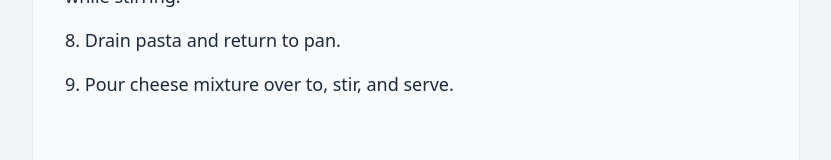
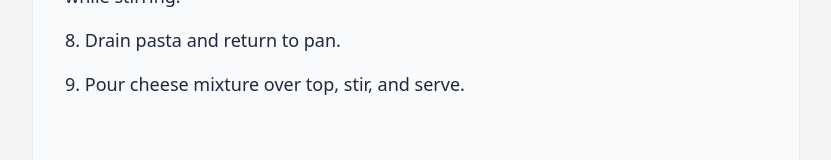
Before and after one commit to kyleratti/justgivemethedamn.recipes, a SvelteKit app in the folder source/: page /recipes/pasta/stovetop-mac-and-cheese in a window 1280 px wide. Shown: the part 1457-1617 px from the top of the page, without its empty margins (224-1055 px from the left). Built offline with nearby package versions, Linux system fonts and the light colour scheme.

Commit message:
fix: typo

```diff
--- a/source/src/routes/recipes/pasta/stovetop-mac-and-cheese/+page.svelte
+++ b/source/src/routes/recipes/pasta/stovetop-mac-and-cheese/+page.svelte
@@ -43,7 +43,7 @@
 					"Once your mixture has thickened, remove from heat and slowly add cheese while stirring.",
 			},
 			{ description: "Drain pasta and return to pan." },
-			{ description: "Pour cheese mixture over to, stir, and serve." },
+			{ description: "Pour cheese mixture over top, stir, and serve." },
 		],
 	};
 </script>
```
